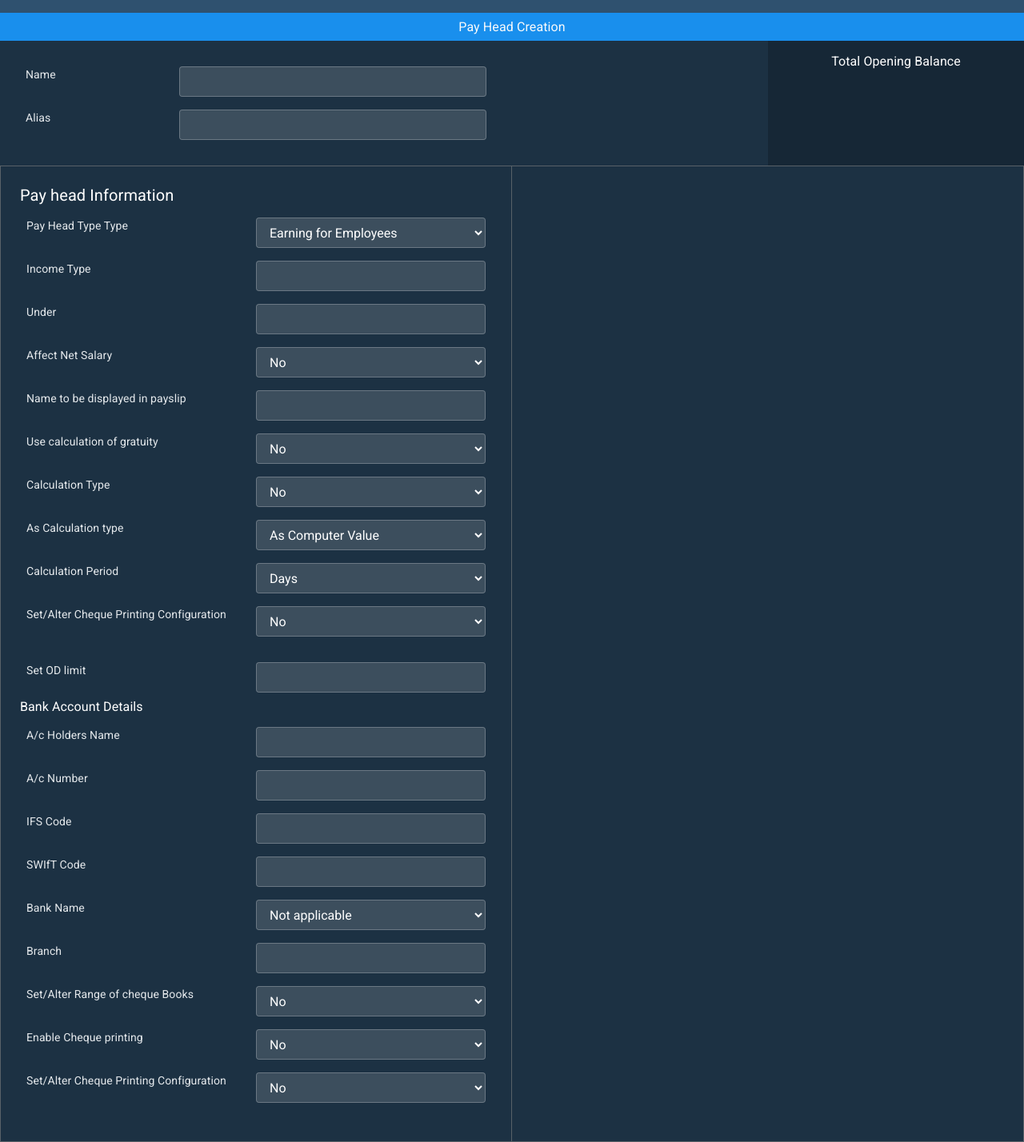
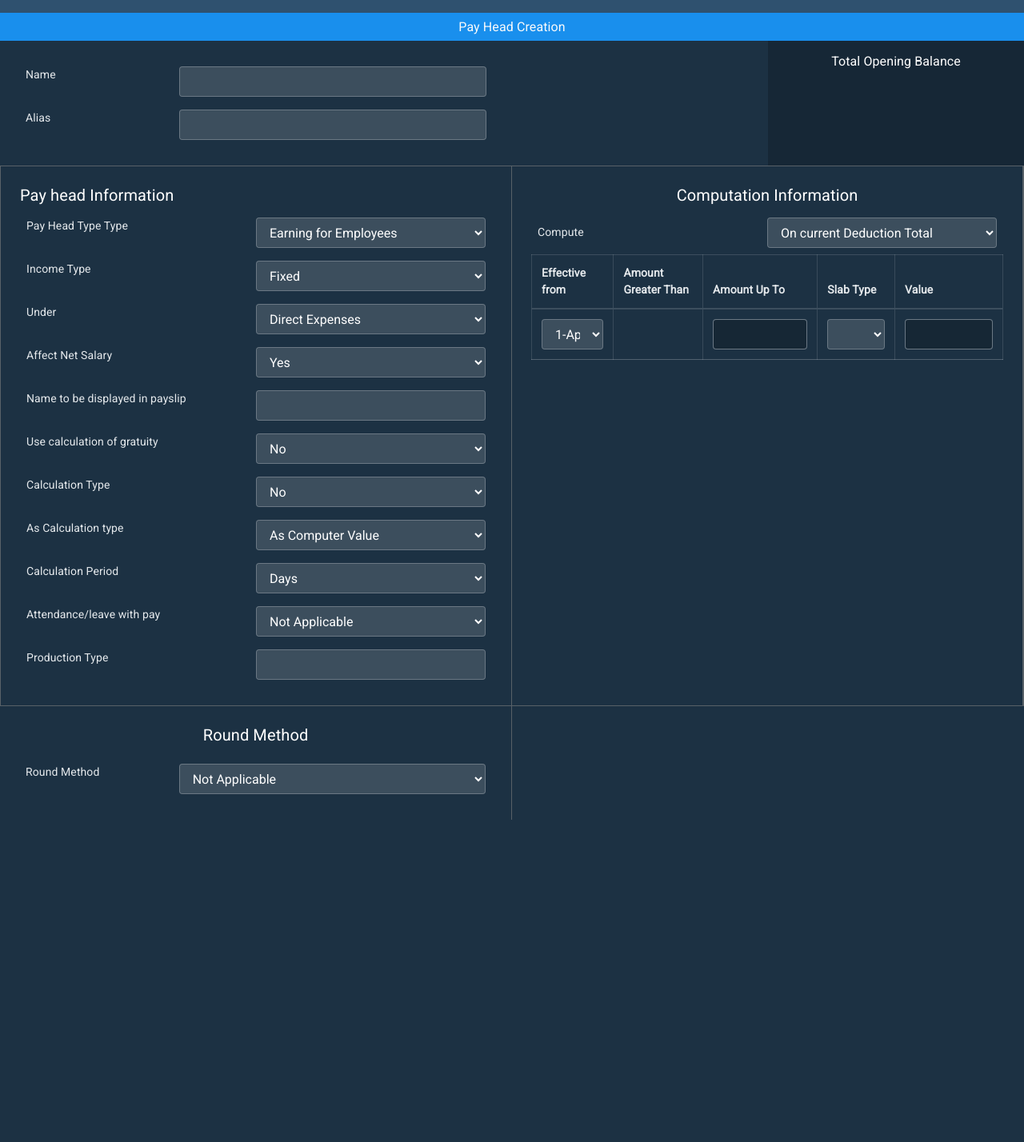
Before and after one commit to vishnu-c45/tally, a Django app: page /payheads in a window 1280 px wide. Shown: the part 70-1498 px from the top of the page at 80% size. After the commit the page ends 1095 px from the top, so only its background shows below. Run offline with Django 4.2, Linux system fonts and the light colour scheme; some libraries are stand-ins or nearby versions; some web fonts are replaced.

Commit message:
16th commit

```diff
--- a/tapp/templates/payheads.html
+++ b/tapp/templates/payheads.html
@@ -70,28 +70,47 @@
 
 
 
+
+
     <div class="bankac hide p-0 m-0 w-100" id="bankac">
 
         <!-- <h6 class="p-3">Bank Account Details</h6> -->
 
         <div class="row container-fluid  p-2 m-0">
             <div class="col-sm-6 m-0 p-0"> <label for="pan">Income Type</label></div>
-            <div class="col-sm-6 m-0 p-0"><input type="text" class="form-control" id="acna" placeholder="" name="holder_name"></div>
+            <div class="col-sm-6 m-0 p-0">
+                <select name="alter_chk_bks" id="chqrng" class="form-control">
+                    <option value="Fixed">Fixed</option>
+                    <option value="Variable">Variable</option>
+
+                </select>
+
+
+            </div>
 
         </div>
 
         <div class="row container-fluid  p-2 m-0">
             <div class="col-sm-6 m-0 p-0"> <label for="pan">Under</label></div>
-            <div class="col-sm-6 m-0 p-0"><input type="text" class="form-control" id="acno" placeholder="" name="ac_number"></div>
+            <div class="col-sm-6 m-0 p-0">
+                <select name="alter_chk_bks" id="chqrng" class="form-control">
+                    <option value="Direct Expenses">Direct Expenses</option>
+                    <option value="Expenses (Direct)">Expenses (Direct)</option>
+                    <option value="Expenses (Indirect)">Expenses (Indirect)</option>
+                    <option value="Misc.Expenses (ASSET)">Misc.Expenses (ASSET)</option>
+
+                </select>
+            </div>
 
         </div>
 
         <div class="row container-fluid  p-2 m-0">
             <div class="col-sm-6 m-0 p-0"> <label for="pan">Affect Net Salary</label></div>
             <div class="col-sm-6 m-0 p-0">
-                <select name="alter_chk_bks" id="chqrng" class="form-control">
+                <select name="alter_chk_bks"  class="form-control">
+                    <option value="Yes">Yes</option>
                     <option value="No">No</option>
-                    <option value="Yes">Yes</option>
+
 
                 </select>
             </div>
@@ -155,105 +174,127 @@
         </div>
 
         <div class="row container-fluid   p-2 m-0">
-            <div class="col-sm-6 m-0 p-0"> <label for="rgtype" >Set/Alter Cheque Printing Configuration</label></div>
+            <div class="col-sm-6 m-0 p-0"> <label for="rgtype" >Attendance/leave with pay</label></div>
             <div class="col-sm-6 m-0 p-0">
-                <select name="" id="chqconfg" class="form-control">
-                    <option value="No">No</option>
-                    <option value="Yes">Yes</option>
+                <select name="enbl_chk_printing" id="chqprnt" class="form-control">
+                    <option value="">Not Applicable</option>
+                    <option value=""></option>
 
-                </select>
-            </div>
-        </div>
-
-
-    </div>
-
-
-<div class="bankod hide p-0 py-sm-3 m-0 w-100"id="bankod">
-
-    <div class="row container-fluid  p-2 m-0" >
-        <div class="col-sm-6 m-0 p-0"> <label for="pan">Set OD limit</label></div>
-        <div class="col-sm-6 m-0 p-0"><input type="text" class="form-control" id="odlimit" placeholder="" name="odlimit"></div>
-
-    </div>
-
- <h6>Bank Account Details</h6>
-
-        <div class="row container-fluid  p-2 m-0">
-            <div class="col-sm-6 m-0 p-0"> <label for="pan">A/c Holders Name</label></div>
-            <div class="col-sm-6 m-0 p-0"><input type="text" class="form-control" id="acna" placeholder="" name="holder_name"></div>
-
-        </div>
-
-        <div class="row container-fluid  p-2 m-0">
-            <div class="col-sm-6 m-0 p-0"> <label for="pan">A/c Number</label></div>
-            <div class="col-sm-6 m-0 p-0"><input type="text" class="form-control" id="acno" placeholder="" name="ac_number"></div>
-
-        </div>
-
-        <div class="row container-fluid  p-2 m-0">
-            <div class="col-sm-6 m-0 p-0"> <label for="pan">IFS Code</label></div>
-            <div class="col-sm-6 m-0 p-0"><input type="text" class="form-control" id="ifs" placeholder="" name="ifsc"></div>
-
-        </div>
-
-        <div class="row container-fluid  p-2 m-0">
-            <div class="col-sm-6 m-0 p-0"> <label for="pan">SWIfT Code</label></div>
-            <div class="col-sm-6 m-0 p-0"><input type="text" class="form-control" id="swift" placeholder="" name="swift_code"></div>
-
-        </div>
-
-        <div class="row container-fluid   p-2 m-0">
-            <div class="col-sm-6 m-0 p-0"> <label for="rgtype" >Bank Name</label></div>
-            <div class="col-sm-6 m-0 p-0">
-                <select name="bank_name" id="" class="form-control">
-                    <option value="not applicable">Not applicable</option>
 
                 </select>
             </div>
         </div>
 
         <div class="row container-fluid  p-2 m-0">
-            <div class="col-sm-6 m-0 p-0"> <label for="pan">Branch</label></div>
-            <div class="col-sm-6 m-0 p-0"><input type="text" class="form-control" id="branch" placeholder="" name="branch_name"></div>
+            <div class="col-sm-6 m-0 p-0"> <label for="pan">Production Type</label></div>
+            <div class="col-sm-6 m-0 p-0"><input type="text" class="form-control" id="swift" placeholder="" name="swift_code"></div>
 
         </div>
 
+
+
+    </div>
+
+
+                    </div>
+                    <div class="col-sm-6 m-0 p-4" style=" border-right: 1px solid rgba(128, 128, 128, 0.6);">
+
+                        <h5 class=" col-sm-12-m-0 p-0 text-center mb-2">Computation Information</h5>
+
         <div class="row container-fluid   p-2 m-0">
-            <div class="col-sm-6 m-0 p-0"> <label for="rgtype" >Set/Alter Range of cheque Books</label></div>
+            <div class="col-sm-6 m-0 p-0 mt-2"> <label for="rgtype" >Compute</label></div>
             <div class="col-sm-6 m-0 p-0">
-                <select name="alter_chk_bks" id="chqrng" class="form-control">
-                    <option value="No">No</option>
-                    <option value="Yes">Yes</option>
+                <select name="enbl_chk_printing" id="chqprnt" class="form-control">
+                    <option value="On current Deduction Total">On current Deduction Total</option>
+                    <option value="On current Earning Total">On current Earning Total</option>
+                    <option value="On current Sub Total">On current Sub Total</option>
+                    <option value="On Specified Formula">On Specified Formula</option>
 
                 </select>
             </div>
         </div>
 
-        <div class="row container-fluid   p-2 m-0">
-            <div class="col-sm-6 m-0 p-0"> <label for="rgtype" >Enable Cheque printing</label></div>
-            <div class="col-sm-6 m-0 p-0">
-                <select name="enbl_chk_printing" id="chqprnt" class="form-control">
-                    <option value="No">No</option>
-                    <option value="Yes">Yes</option>
+                        <!-- <div class="col-sm-6 m-0 p-0"> -->
+                            <table class="table table-bordered">
+                                <thead>
+                                  <tr>
+                                    <th scope="col">Effective from</th>
+                                    <th scope="col">Amount Greater Than</th>
+                                    <th scope="col">Amount Up To</th>
+                                    <th scope="col">Slab Type</th>
+                                    <th scope="col">Value</th>
+                                  </tr>
+                                </thead>
+                                <tbody>
+                                  <tr>
+                                    <th scope="row">
+                                        <select name="enbl_chk_printing" id="chqprnt" class="w-100 form-control">
+                                            <option value="No">1-Apr-22</option>
+                                            <option value="Yes">2-Apr-22</option>
 
-                </select>
-            </div>
-        </div>
+                                        </select>
+                                    </th>
+                                    <td></td>
+                                    <td><input class="w-100 text-white form-control" type="text" style="background-color:rgba(0, 0, 0, 0.2);"></td>
+                                    <td>
+                                        <select name="enbl_chk_printing"  class="w-100 form-control">
+                                            <option value=""></option>
+                                            <option value="Percentage">Percentage</option>
+                                            <option value="value">Value</option>
 
-        <div class="row container-fluid   p-2 m-0">
-            <div class="col-sm-6 m-0 p-0"> <label for="rgtype" >Set/Alter Cheque Printing Configuration</label></div>
-            <div class="col-sm-6 m-0 p-0">
-                <select name="chqconfg" id="chqconfg" class="form-control">
-                    <option value="No">No</option>
-                    <option value="Yes">Yes</option>
+                                        </select>
+                                    </td>
+                                    <td><input  class="w-100 form-control" type="text" style="background-color:rgba(0, 0, 0, 0.2);"></td>
+                                  </tr>
+                                  <tr>
+                                    <!-- <th scope="row">2</th>
+                                    <td>Jacob</td>
+                                    <td>Thornton</td>
+                                    <td>@fat</td> -->
+                                  </tr>
 
-                </select>
-            </div>
-        </div>
+                                </tbody>
+                              </table>
+                        </div>
+                    </div>
 
-</div>
+                    <div class="row container-fluid p-0 m-0" >
 
+                        <div class="col-sm-6 m-0 p-4"  style=" border-right: 1px solid rgba(128, 128, 128, 0.6);">
+                            <h5 class="text-center mb-3">Round Method</h5>
+
+                            <div class="row container-fluid  p-2 m-0">
+                                <div class="col-sm-4 m-0 p-0"> <label  >Round Method</label></div>
+                                <div class="col-sm-8 m-0 p-0"> <select name="enbl_chk_printing" id="chqprnt" class="form-control">
+                                    <option value="">Not Applicable</option>
+                                    <option value="">Downward Rounding</option>
+                                    <option value="">Normal Rounding</option>
+                                    <option value="">Upward Rounding</option>
+
+                                </select></div>
+                            </div>
+
+
+
+
+
+                    <!-- <div class="row container-fluid p-0 m-0">
+                        <div class="col-sm-6-p-2 m-2">
+                            <h5 class="text-center">Rounding of Information</h5>
+                            <div class="col-sm-3-m-0 p-0"><label>Round method</label></div>
+                            <div class="col-sm-3-m-0 p-0">
+                                <select name="enbl_chk_printing" id="chqprnt" class="form-control">
+                                    <option value="">On current Deduction Total</option>
+                                    <option value="">On current Earning Total</option>
+                                    <option value="">On current Sub Total</option>
+                                    <option value="">On Specified Formula</option>
+
+                                </select>
+
+                            </div>
+
+                        </div>
+                    </div> -->
 
 <!--
 <style>
```
